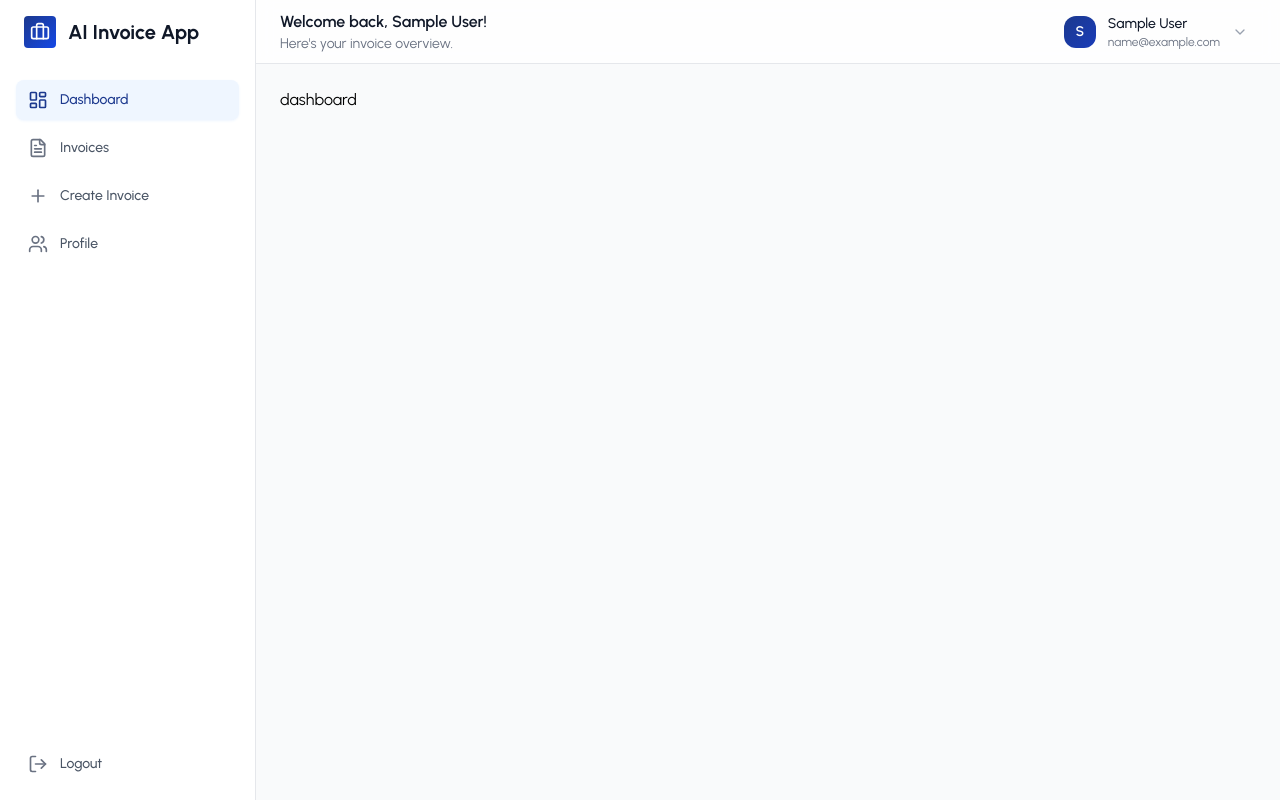
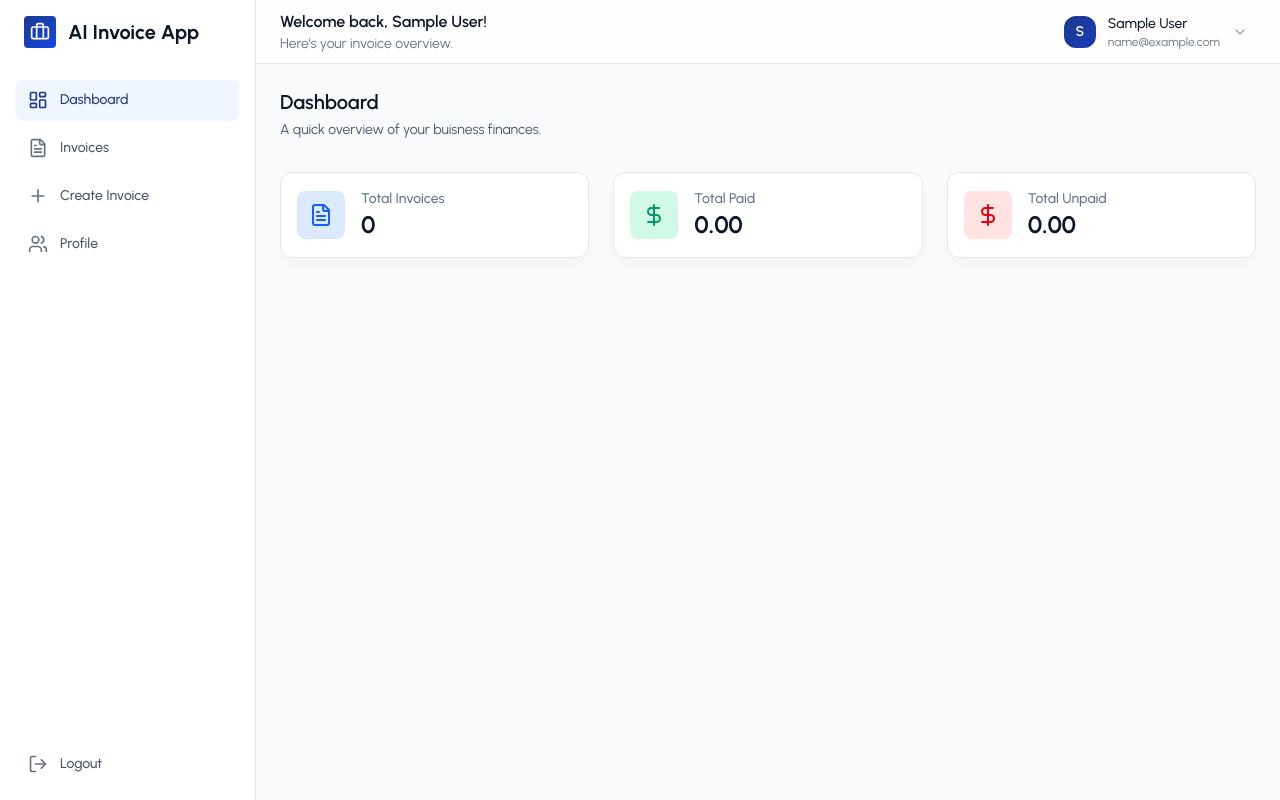
Before and after one commit to hariharans01/ai_invoice_generator, a React app in the folder frontend/invoice_generator/: page /dashboard in a window 1280 px wide. Built offline with nearby package versions, Linux system fonts and the light colour scheme; no server answers; sample sign-in values are in the browser's storage; the HTML template or start-up script is replaced by a standard one.

Commit message:
hari| progress: 3:10:38

```diff
--- a/frontend/invoice_generator/src/pages/Dashboard/Dashboard.jsx
+++ b/frontend/invoice_generator/src/pages/Dashboard/Dashboard.jsx
@@ -87,7 +87,53 @@
   }
 
   return (
-    <div>dashboard</div>
+    <div className='space-y-8 pb-96'>
+      <div>
+        <h2 className="text-xl font-semibold text-slate-900">
+          Dashboard
+        </h2>
+        <p className="text-sm text-slate-600 mt-1">
+          A quick overview of your buisness finances.
+        </p>
+      </div>
+
+      {/*Stats Cards*/}
+      <div className='grid grid-cols-1 md:grid-cols-2 lg:grid-cols-3 gap-6'>
+        {statsData.map((stat,index) => (
+          <div
+            key={index}
+            className='bg-white p-4 rounded-xl border border-slate-200 shadow-lg shadow-gray-100'
+          >
+            <div className='flex items-center'>
+              <div
+                className={`flex-shrink-0 w-12 h-12 ${
+                  colorClasses[stat.color].bg
+                } rounded-lg flex items-center justify-center`}
+              >
+                <stat.icon
+                  className={`w-6 h-6 ${colorClasses[stat.color].text}`}
+                />
+              </div>
+              <div className='ml-4 min-w-0'>
+                <div className='text-sm font-medium text-slate-500 truncate'>
+                  {stat.label}
+                </div>
+                <div className='text-2xl font-bold text-slate-900 break-words'>
+                  {stat.value}
+                </div>
+              </div>
+            </div>
+          </div>
+        ))}
+      </div>
+
+      {/* AI Insights Card*/}
+
+      {/* AI Insights Card*/}
+
+    </div>
+
+
   )
 }
 
```
Also changed, not shown: 1 other file (tests, documents, lock files or other folders).
